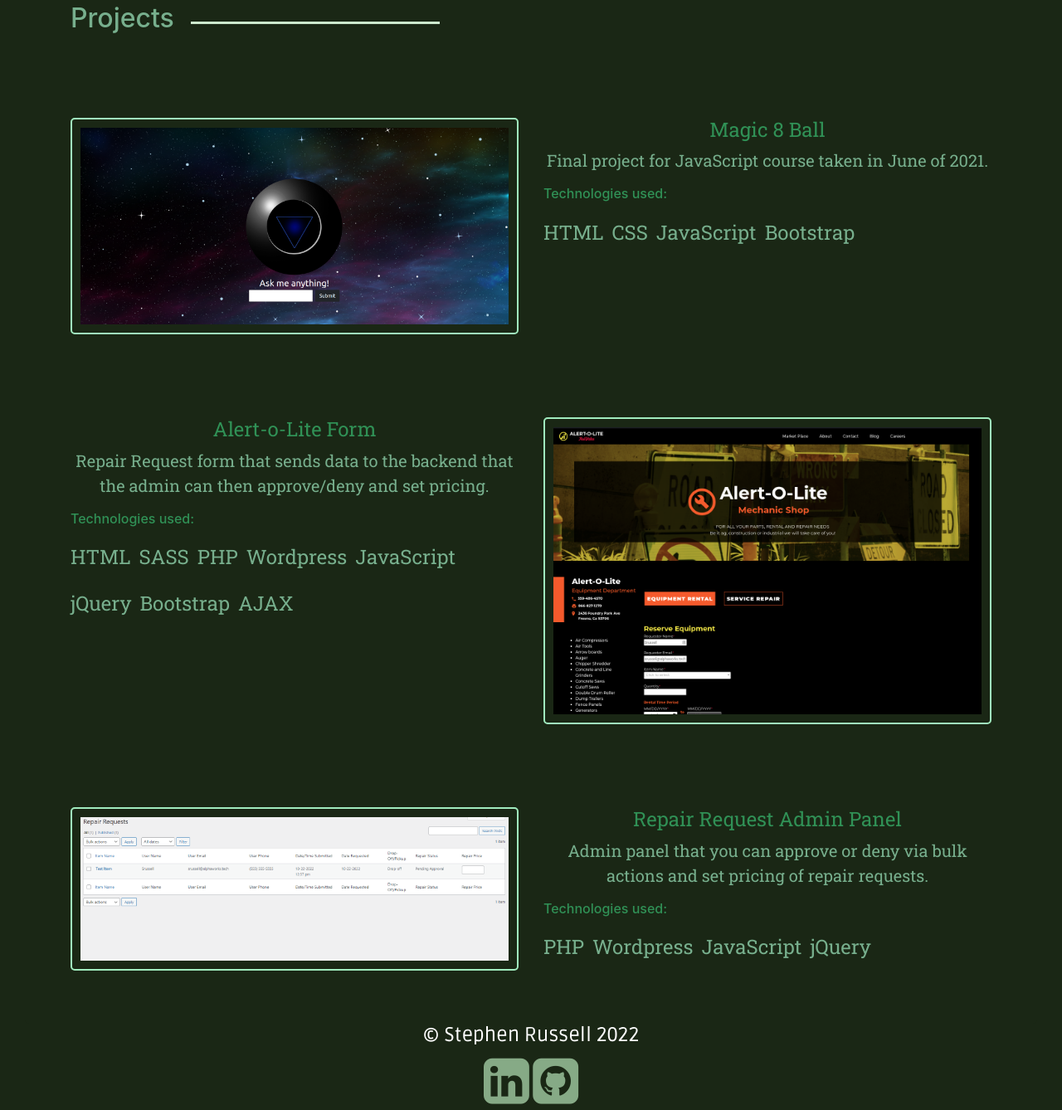
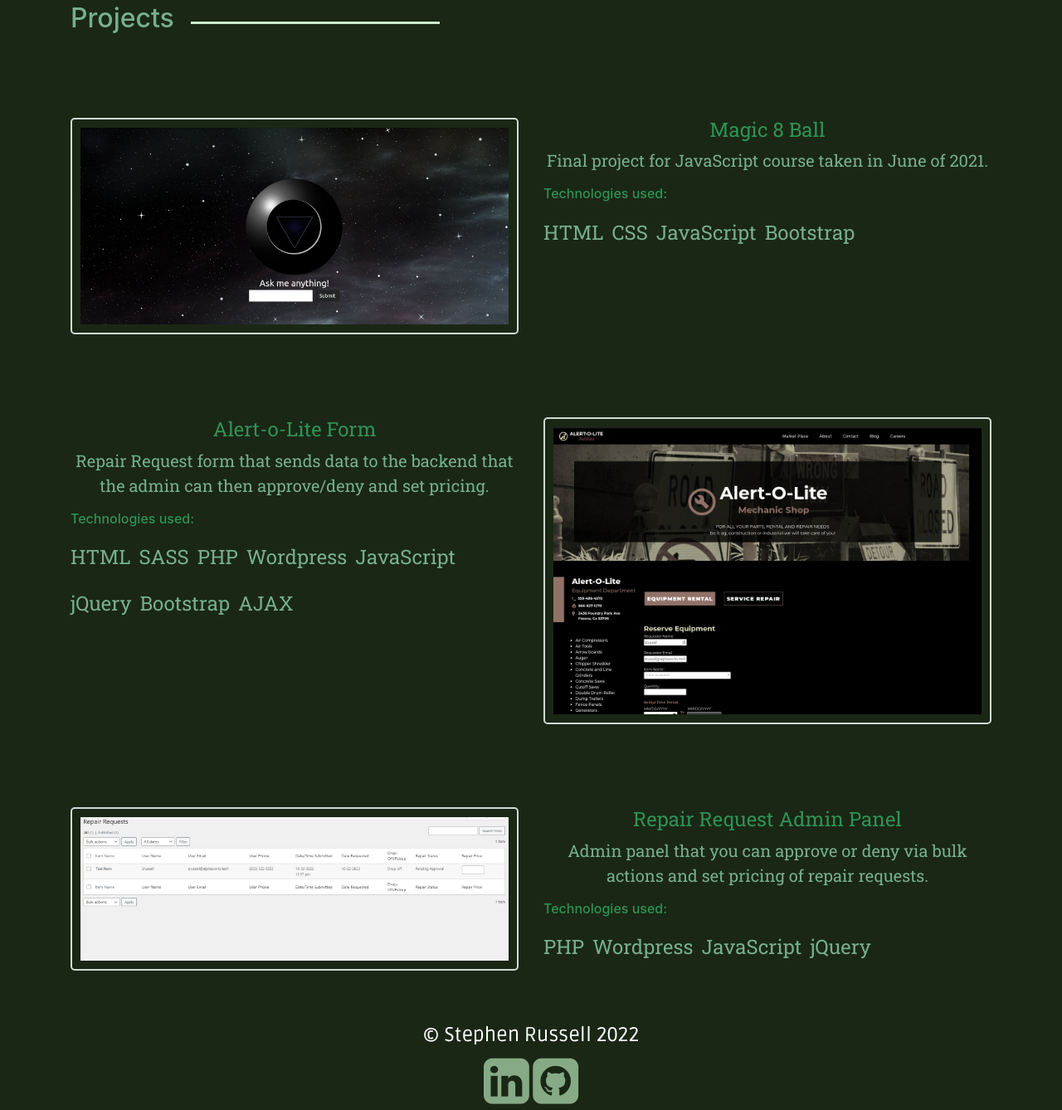
Before and after one commit to STRussell0/Portfolio, a plain HTML site: page index.html in a window 1280 px wide. Shown: the part 2136-3474 px from the top of the page at 83% size. Drawn offline with nearby package versions, Linux system fonts and the light colour scheme.

Commit message:
Add image animations

```diff
--- a/css/styles.css
+++ b/css/styles.css
@@ -143,6 +143,16 @@ p, li, h3 {
     padding: 10px;
 }
 
+.img-gray {
+    filter: grayscale(80%);
+}
+
+.img-gray:hover {
+    transition: .5s ease;
+    filter: grayscale(0);
+    transform: scale(1.05);
+}
+
 .project-row {
     display: -ms-flexbox;
     display: flex;
--- a/index.html
+++ b/index.html
@@ -142,7 +142,7 @@
         <h2 class="section-title">Projects</h2>
         <div class="project-row">
           <div class="col-lg-6">
-            <a href="#" data-toggle="modal" data-target="#magic8ball-modal"><img class="img-fluid img-border" src="./images/magic8ball.png" alt="magic 8 ball"></a>
+            <a href="#" data-toggle="modal" data-target="#magic8ball-modal"><img class="img-fluid img-border img-gray" src="./images/magic8ball.png" alt="magic 8 ball"></a>
           </div>
           <div class="modal fade" id="magic8ball-modal" tabindex="-1" role="dialog" aria-labelledby="magic8ballLabel" aria-hidden="true">
             <div class="modal-dialog" role="document">
@@ -182,7 +182,7 @@
             </div>
           </div>
           <div class="col-lg-6">
-            <a href="#" data-toggle="modal" data-target="#alertolite-modal"><img class="img-fluid img-border" src="./images/alert-o-lite-form.png" alt="alert o lite form"></a>
+            <a href="#" data-toggle="modal" data-target="#alertolite-modal"><img class="img-fluid img-border img-gray" src="./images/alert-o-lite-form.png" alt="alert o lite form"></a>
           </div>
         </div>
         <div class="modal fade" id="alertolite-modal" tabindex="-1" role="dialog" aria-labelledby="alertoliteLabel" aria-hidden="true">
@@ -194,7 +194,7 @@
         </div>
         <div class="project-row">
           <div class="col-lg-6">
-            <a href="#" data-toggle="modal" data-target="#repair-panel-modal"><img class="img-fluid img-border" src="./images/repair-request-backend.png" alt="alert o lite repair panel"></a>
+            <a href="#" data-toggle="modal" data-target="#repair-panel-modal"><img class="img-fluid img-border img-gray" src="./images/repair-request-backend.png" alt="alert o lite repair panel"></a>
           </div>
           <div class="col-lg-6">
             <div><h3 class="title-hello text-center">Repair Request Admin Panel</h3></div>
```
